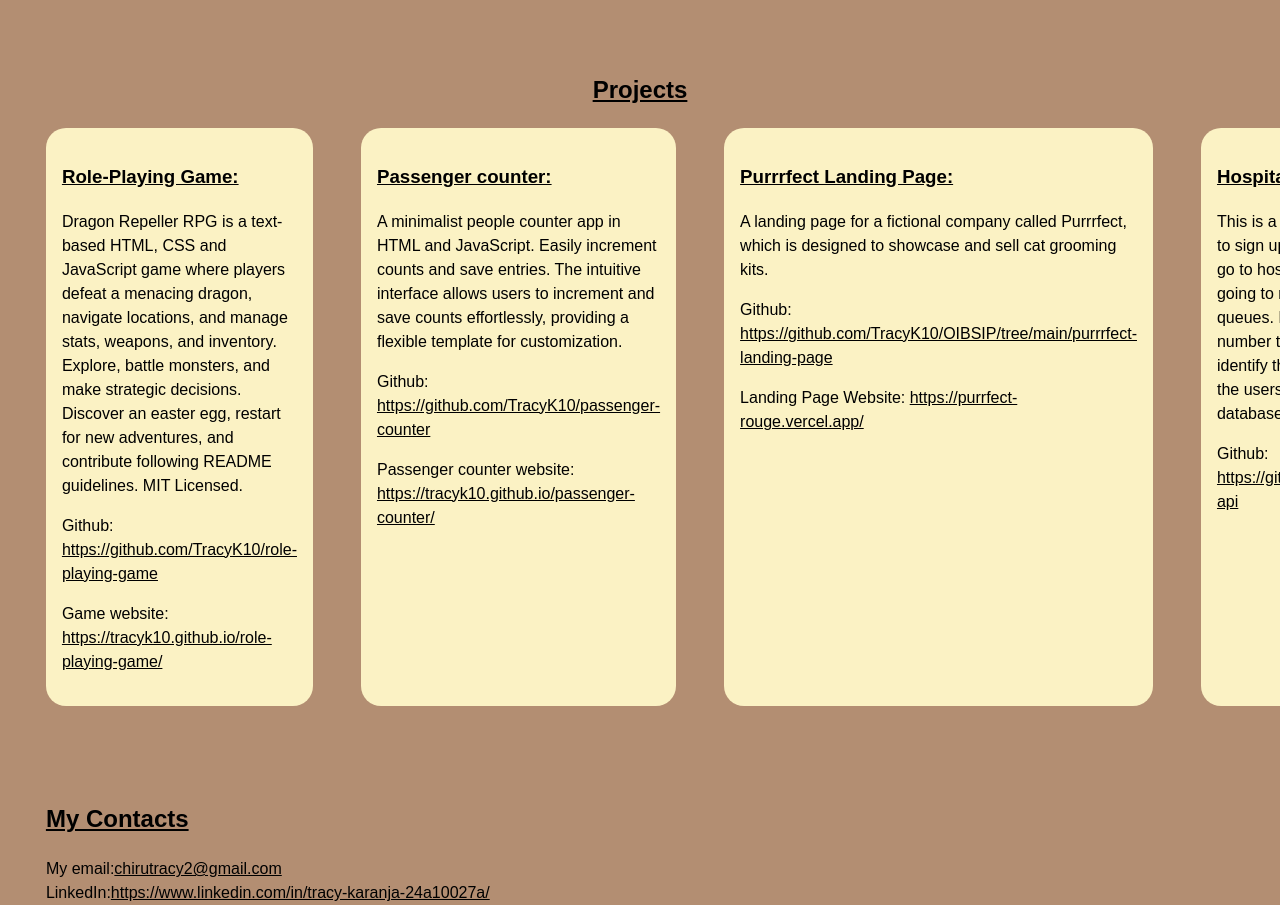
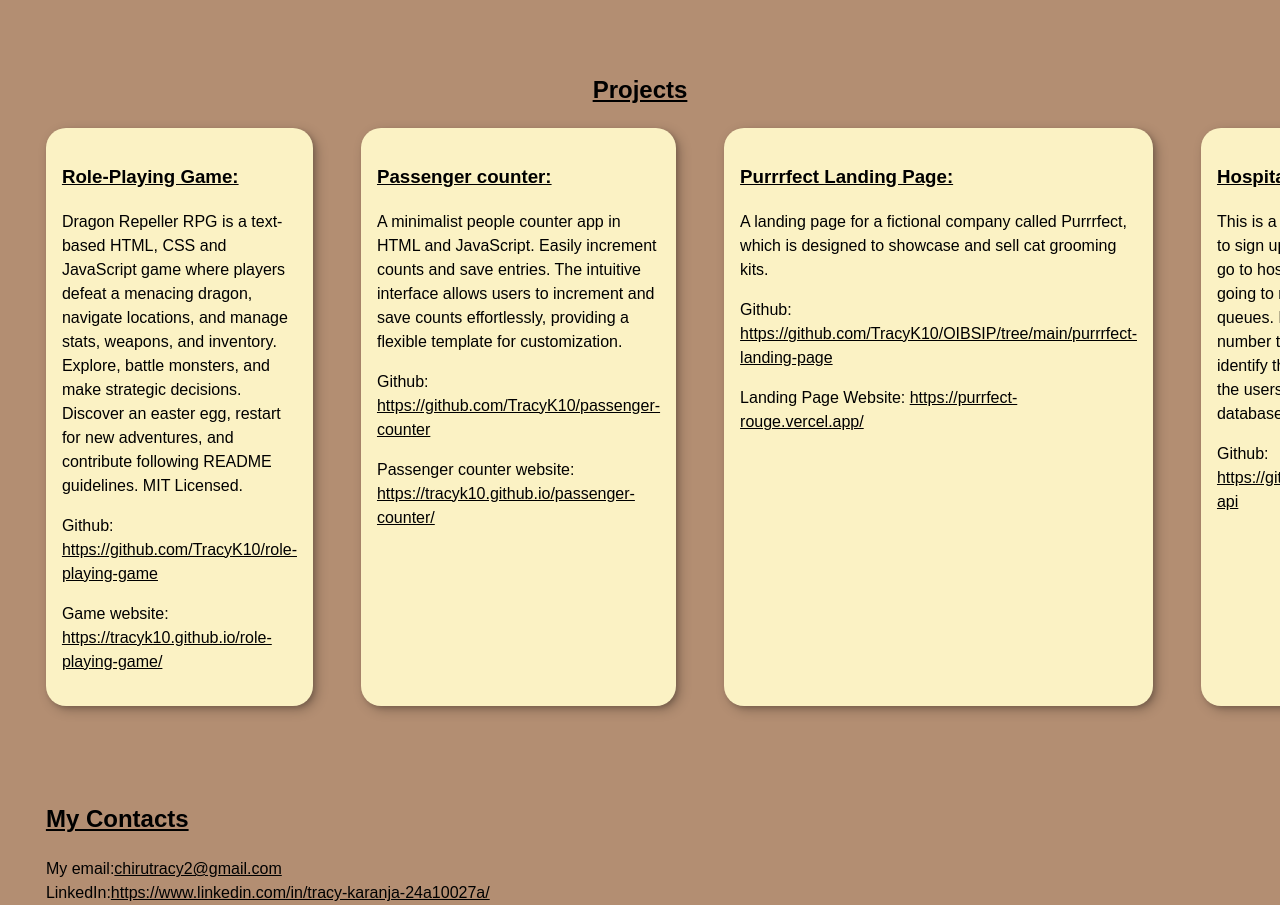
Before and after one commit to TracyK10/my-porfolio-website, a plain HTML site: page index.html in a window 1280 px wide. Shown: the part 1420-2325 px from the top of the page. Drawn offline with Linux system fonts and the light colour scheme.

Commit message:
styling the div final

```diff
--- a/styles.css
+++ b/styles.css
@@ -149,22 +149,30 @@ h3{
     background-color: #fbf2c4;
     border-radius: 20px;
     padding: 1em;
+    box-shadow: 0.25em 0.25em 0.75em rgba(0,0,0,.25),
+                0.125em 0.125em 0.25em rgba(0,0,0,.15);
 }
 
 .game {
     background-color: #fbf2c4;
     border-radius: 20px;
     padding: 1em;
+    box-shadow: 0.25em 0.25em 0.75em rgba(0,0,0,.25),
+                0.125em 0.125em 0.25em rgba(0,0,0,.15);
 }
 
 .landing-page{
     background-color: #fbf2c4;
     border-radius: 20px;
     padding: 1em;
+    box-shadow: 0.25em 0.25em 0.75em rgba(0,0,0,.25),
+                0.125em 0.125em 0.25em rgba(0,0,0,.15);
 }
 
 .hospital-api{
     background-color: #fbf2c4;
     border-radius: 20px;
     padding: 1em;
+    box-shadow: 0.25em 0.25em 0.75em rgba(0,0,0,.25),
+                0.125em 0.125em 0.25em rgba(0,0,0,.15);
 }
```
